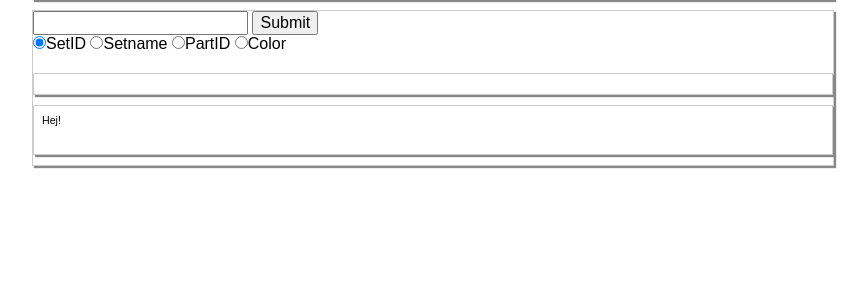
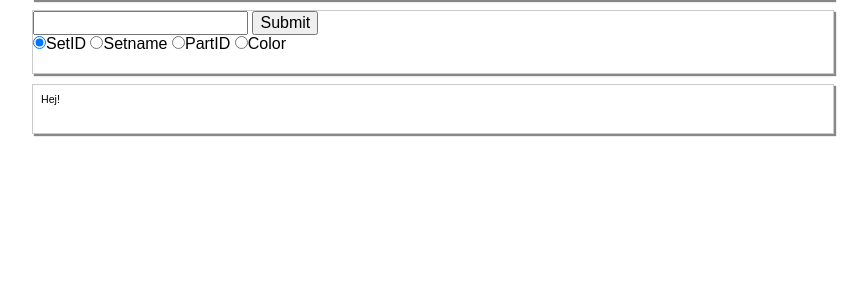
Before and after one commit to Porraryd/LegoEP, a PHP site: page /index.php in a window 1280 px wide. Shown: the part 110-410 px from the top of the page, without its empty margins (207-1075 px from the left). Run offline with PHP 8.4, Linux system fonts and the light colour scheme.

Commit message:
layout fix

```diff
--- a/index.php
+++ b/index.php
@@ -1,8 +1,10 @@
 <?php
 include "templates/header.php";
-include "php/form.php";
 ?>
 			<main class="wrapper">
+			<?php
+			include "php/form.php";
+			?>
 				<div class="row cf">
 
 				</div>
--- a/php/form.php
+++ b/php/form.php
@@ -1,6 +1,5 @@
 
-			<div class="wrapper">
-				<div class="row cf">
+
 					<form action="resultat.php" method="post">
 
 						<input type="text" name="search">
@@ -9,5 +8,4 @@
 						<input type="radio" name="type" value="Setname" autocomplete="off">Setname
 						<input type="radio" name="type" value="PartID" autocomplete="off">PartID
 						<input type="radio" name="type" value="Colorname" autocomplete="off">Color
-				</form>
-			</div>
+					</form>
--- a/resultat.php
+++ b/resultat.php
@@ -1,8 +1,10 @@
 <?php
 include "templates/header.php";
+?>
+	<main class="wrapper">
+		<?php
 		include "php/form.php";
 		?>
-			<main class="wrapper">
 		<div class="row cf">
 				<?php
 				include 'php/db_connect.php';
```
Lines whose indentation alone changed are shown as unchanged.
